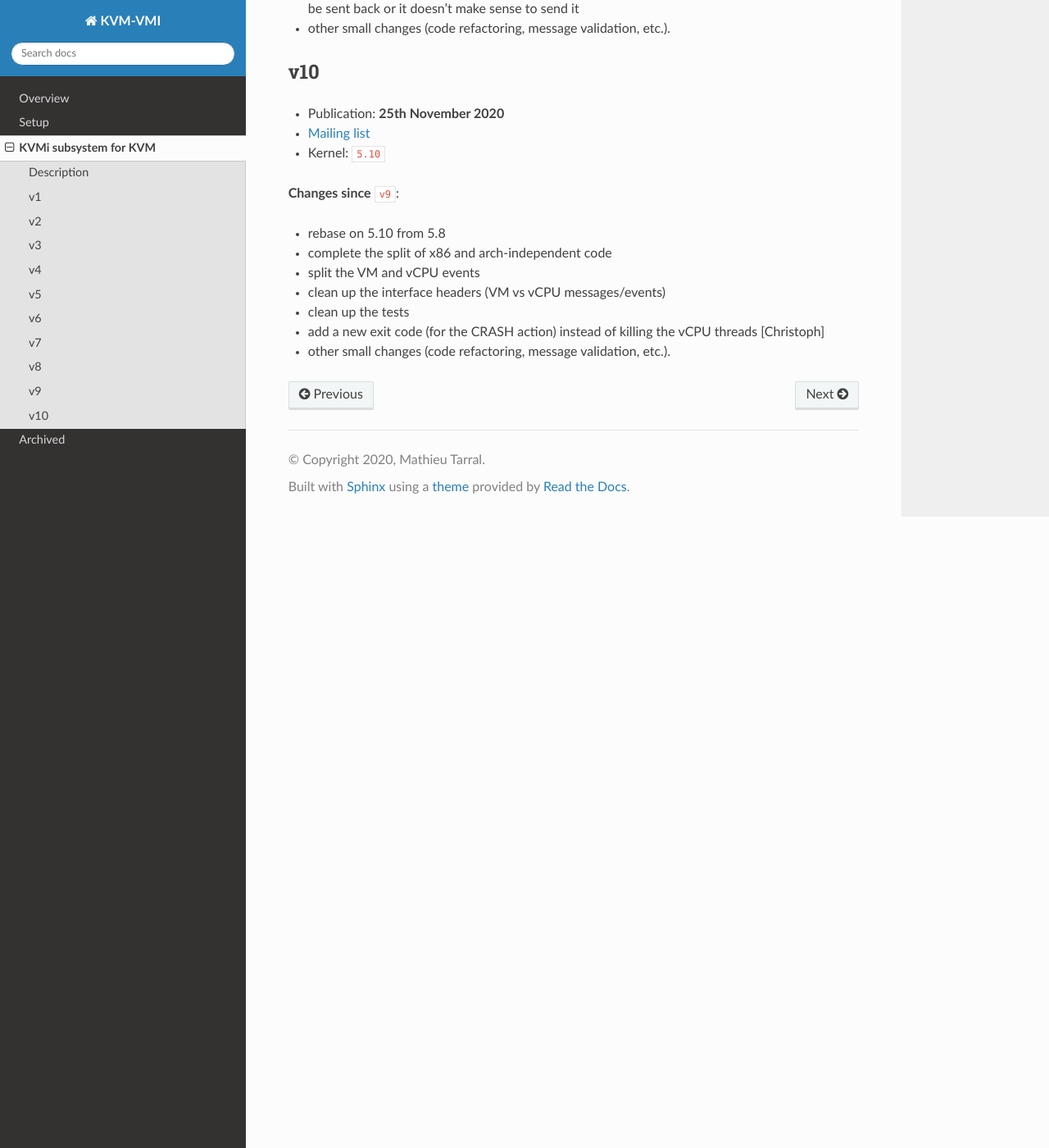
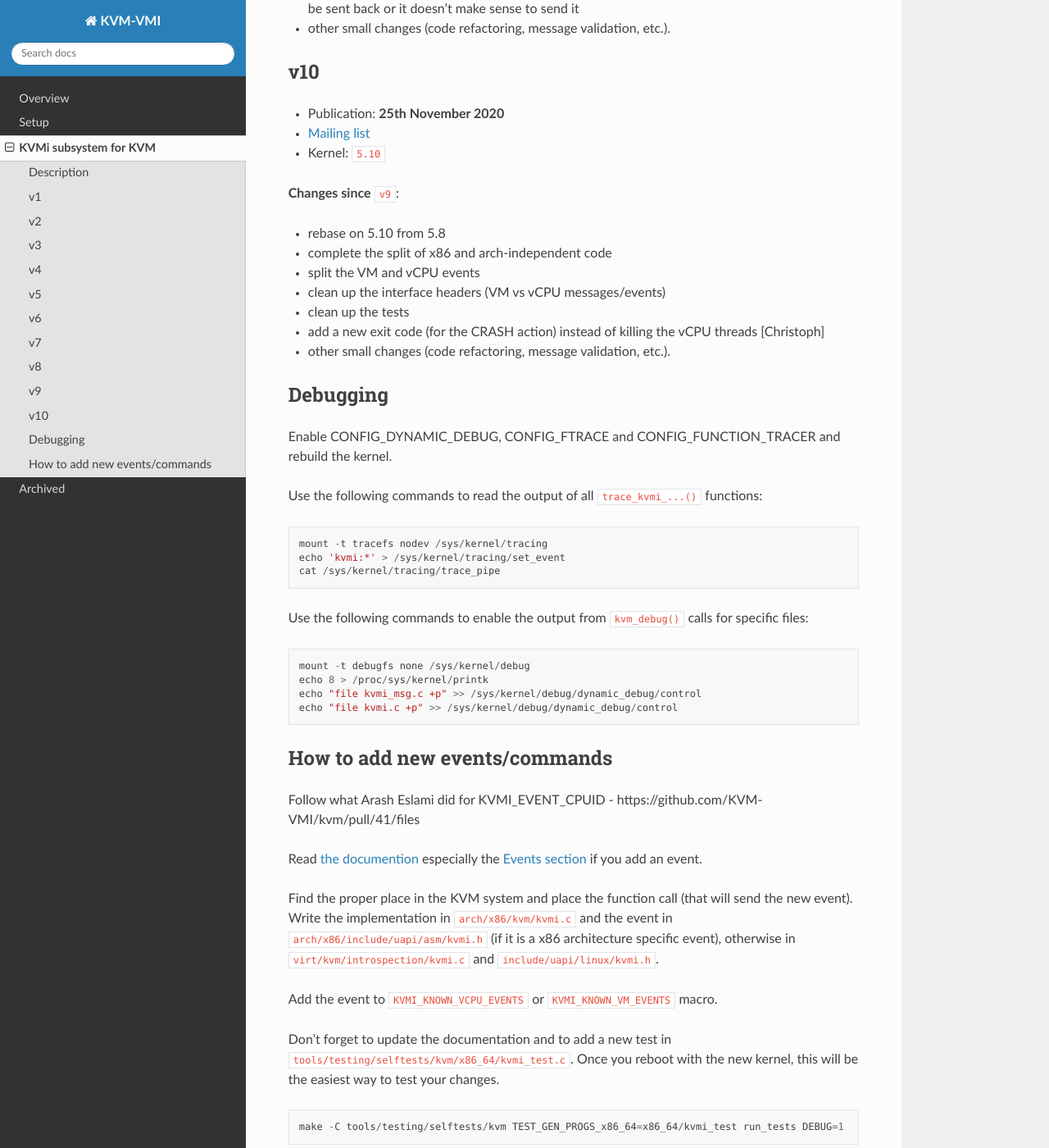
Before and after one commit to KVM-VMI/kvm-vmi, a Sphinx documentation site: the page built from docs/kvmi.md, in a window 1280 px wide and 1400 px high, scrolled down 5032 px. Shown: the whole window at 82% size. Built offline with Sphinx 7.4.7 and the Read the Docs theme 2.0.0, drawn with Linux system fonts in a browser that asks for light colours; some of the changed text lies outside the part shown.

Commit message:
docs: add 'debugging' and 'how to add new events/commands' sections
Signed-off-by: Adalbert Lazăr <alazar@bitdefender.com>

````diff
--- a/docs/kvmi.md
+++ b/docs/kvmi.md
@@ -233,3 +233,51 @@ at least)
 - add a new exit code (for the CRASH action) instead of killing
   the vCPU threads [Christoph]
 - other small changes (code refactoring, message validation, etc.).
+
+## Debugging
+
+Enable CONFIG_DYNAMIC_DEBUG, CONFIG_FTRACE and CONFIG_FUNCTION_TRACER and rebuild the kernel.
+
+Use the following commands to read the output of all `trace_kvmi_...()` functions:
+```
+mount -t tracefs nodev /sys/kernel/tracing
+echo 'kvmi:*' > /sys/kernel/tracing/set_event
+cat /sys/kernel/tracing/trace_pipe
+```
+
+Use the following commands to enable the output from `kvm_debug()` calls for specific files:
+```
+mount -t debugfs none /sys/kernel/debug
+echo 8 > /proc/sys/kernel/printk
+echo "file kvmi_msg.c +p" >> /sys/kernel/debug/dynamic_debug/control
+echo "file kvmi.c +p" >> /sys/kernel/debug/dynamic_debug/control
+```
+
+## How to add new events/commands
+
+Follow what Arash Eslami did for KVMI_EVENT_CPUID - https://github.com/KVM-VMI/kvm/pull/41/files
+
+Read [the documention](https://github.com/KVM-VMI/kvm/blob/kvmi-v7/Documentation/virt/kvm/kvmi.rst) especially the [Events section](https://github.com/KVM-VMI/kvm/blob/kvmi-v7/Documentation/virt/kvm/kvmi.rst#events) if you add an event.
+
+Find the proper place in the KVM system and place the function call (that will send the new event).
+Write the implementation in `arch/x86/kvm/kvmi.c` and the event in `arch/x86/include/uapi/asm/kvmi.h` (if it is a x86 architecture specific event), otherwise in `virt/kvm/introspection/kvmi.c` and `include/uapi/linux/kvmi.h`.
+
+Add the event to `KVMI_KNOWN_VCPU_EVENTS` or `KVMI_KNOWN_VM_EVENTS` macro.
+
+Don't forget to update the documentation and to add a new test in `tools/testing/selftests/kvm/x86_64/kvmi_test.c`. Once you reboot with the new kernel, this will be the easiest way to test your changes.
+
+```
+make -C tools/testing/selftests/kvm TEST_GEN_PROGS_x86_64=x86_64/kvmi_test run_tests DEBUG=1
+```
+
+If you get a `madvise failed` error message, run the following command and rebuild `kvmi_test`
+```
+sed -i '/madvise failed/s/== 0,/== 0 \|\| errno == EINVAL,/' tools/testing/selftests/kvm/lib/kvm_util.c
+```
+
+For a new command, you must add the command handling function to `msg_vm[]` or `msg_vcpu[]` array,
+the new id to `KVMI_KNOWN_COMMANDS` macro and the new structures to `arch/x86/include/uapi/asm/kvmi.h` or `include/uapi/linux/kvmi.h`. Don't forget the documentation and selftest.
+
+Once you've tested the kernel side, add the event/command to userspace:
+ - [libkvmi](https://github.com/bitdefender/libkvmi)
+ - [libvmi](https://github.com/kvm-VMI/libvmi)
````
